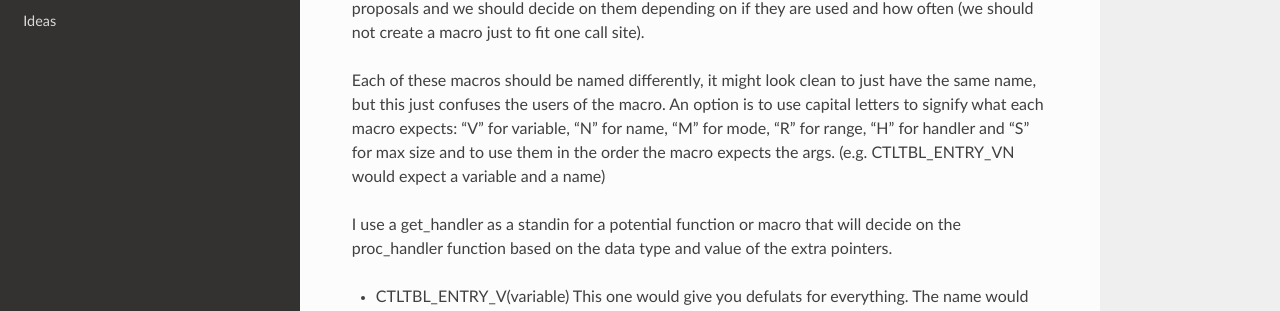
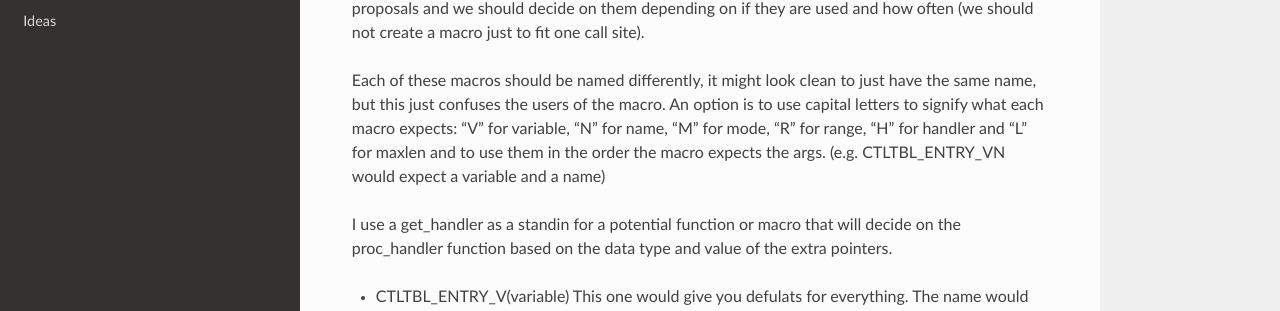
Before and after one commit to Joelgranados/sysctl_dev_rtd, a Sphinx documentation site: the page built from docs/notes/ctltable_entry_macro.rst, in a window 1280 px wide and 900 px high, scrolled down 504 px. Shown: the part 187-498 px from the top of the window. Built offline with Sphinx 7.4.7 and the Read the Docs theme 3.1.0, drawn with Linux system fonts in a browser that asks for light colours.

Commit message:
entry macro: L should be maxlen, not S
Signed-off-by: Joel Granados <joel.granados@kernel.org>

```diff
--- a/docs/notes/ctltable_entry_macro.rst
+++ b/docs/notes/ctltable_entry_macro.rst
@@ -35,7 +35,7 @@ site).
 Each of these macros should be named differently, it might look clean to just
 have the same name, but this just confuses the users of the macro. An option
 is to use capital letters to signify what each macro expects: "V" for variable,
-"N" for name, "M" for mode, "R" for range, "H" for handler and "S" for max size
+"N" for name, "M" for mode, "R" for range, "H" for handler and "L" for maxlen
 and to use them in the order the macro expects the args. (e.g. CTLTBL_ENTRY_VN
 would expect a variable and a name)
 
```
